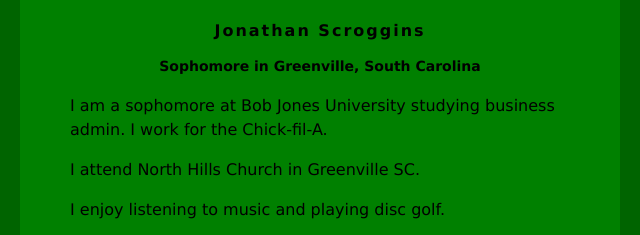
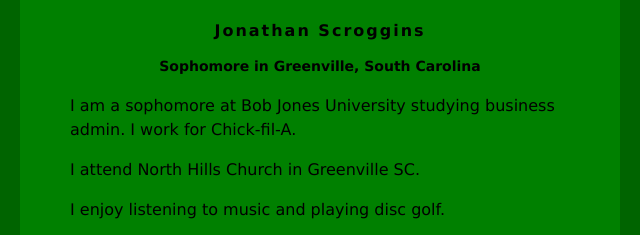
Before and after one commit to jonathanscroggins/jonathanscroggins.github.io, a plain HTML site: page index.html in a window 1280 px wide. Shown: the top 235 px of the page, 320-960 px from the left. Drawn offline with Linux system fonts and the light colour scheme.

Commit message:
Update index.html

```diff
--- a/index.html
+++ b/index.html
@@ -33,7 +33,7 @@ h3 {
         <h1>Jonathan Scroggins</h1>
         <h2>Sophomore in Greenville, South Carolina</h2>
 
-         <p>I am a sophomore at Bob Jones University studying business admin. I work for the Chick-fil-A.</p>
+         <p>I am a sophomore at Bob Jones University studying business admin. I work for Chick-fil-A.</p>
          <p>
             I attend North Hills Church in Greenville SC.
          </p>
```
